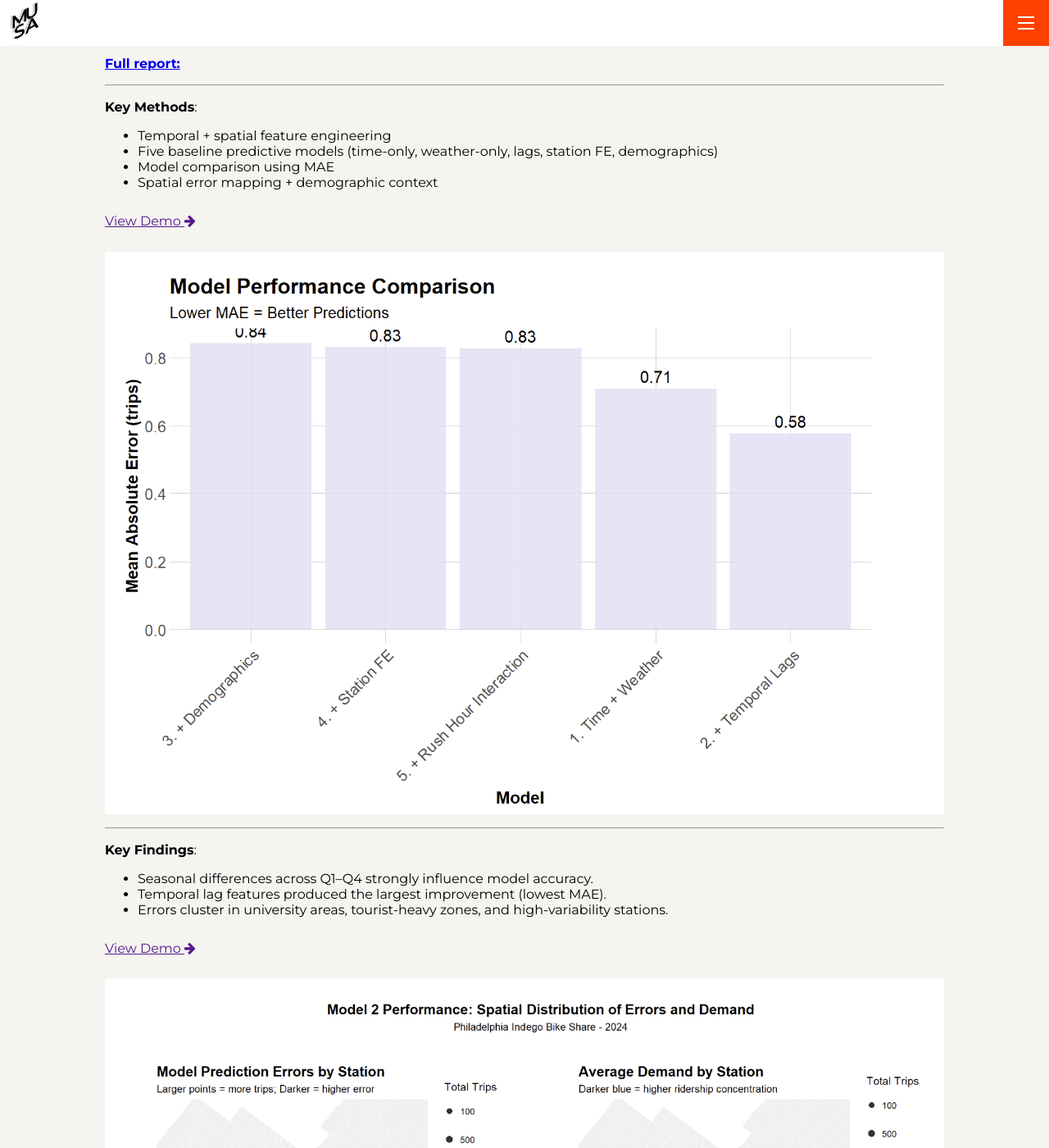
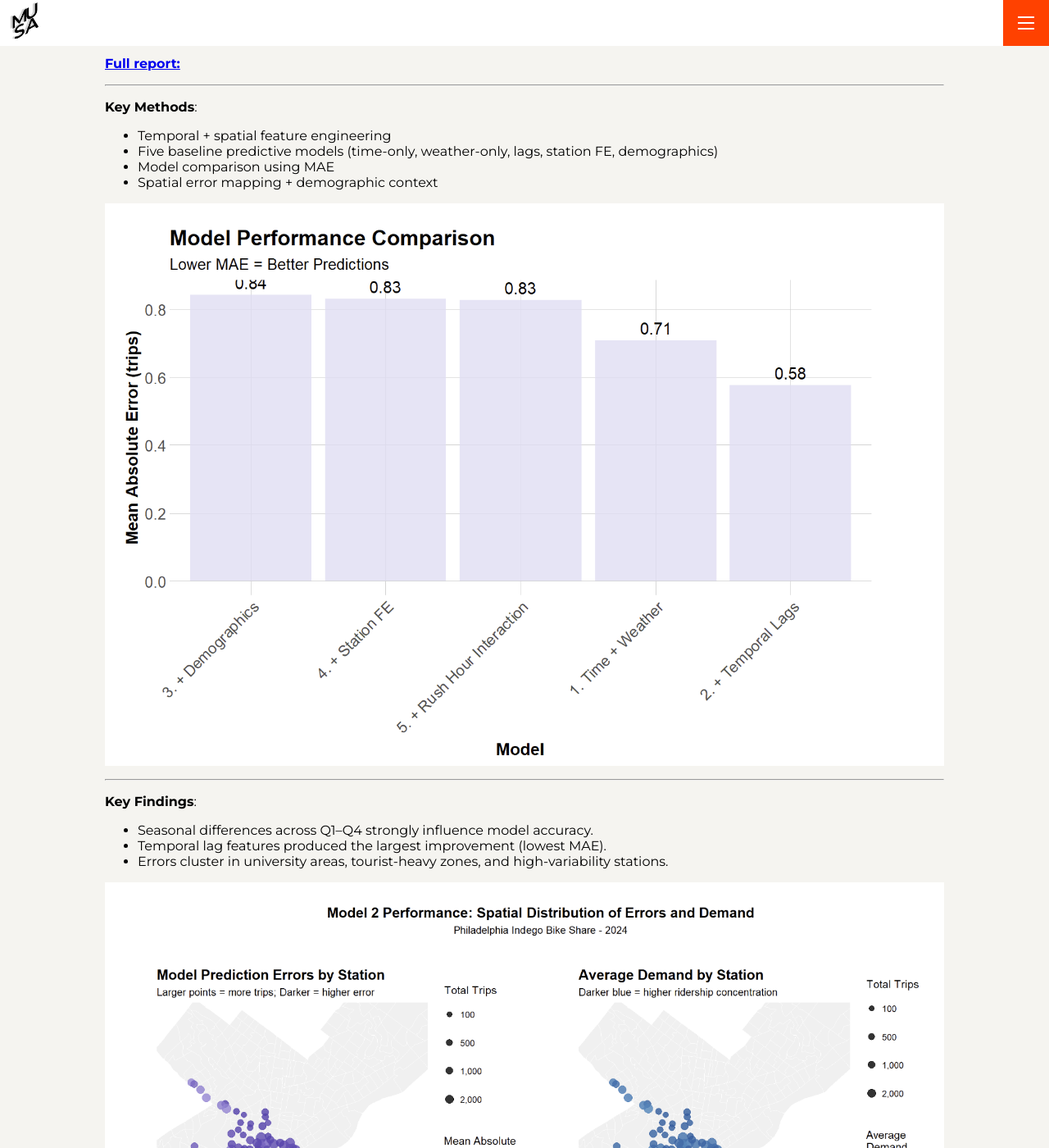
Before and after one commit to astauf03/portfolio, a Jekyll site: the page built from _projects/bike-share.md, in a window 1280 px wide and 1400 px high, scrolled down 1193 px. Shown: the whole window at 82% size. Built offline with Jekyll 4.4.1, drawn with Linux system fonts in a browser that asks for light colours.

Commit message:
delete link for images

```diff
--- a/_projects/bike-share.md
+++ b/_projects/bike-share.md
@@ -19,7 +19,7 @@ Understanding where forecasts fail helps planners/operators prioritize rebalanci
 - Model comparison using MAE
 - Spatial error mapping + demographic context
 
-{% include image.html image="portfolio/assets/img/projects/bike-share/best-model.png" %}
+
 ![Model performance comparison](/portfolio/assets/img/projects/bike-share/best-model.png)
 
 
@@ -31,7 +31,6 @@ Understanding where forecasts fail helps planners/operators prioritize rebalanci
 - Temporal lag features produced the largest improvement (lowest MAE).
 - Errors cluster in university areas, tourist-heavy zones, and high-variability stations.
 
-{% include image.html image="portfolio/assets/img/projects/bike-share/spatial-error.png" %}
 ![Spatial error patterns](/portfolio/assets/img/projects/bike-share/spatial-error.png)
 
 **Tools:** R, RMarkdown, ggplot2, sf, tidymodels
```
